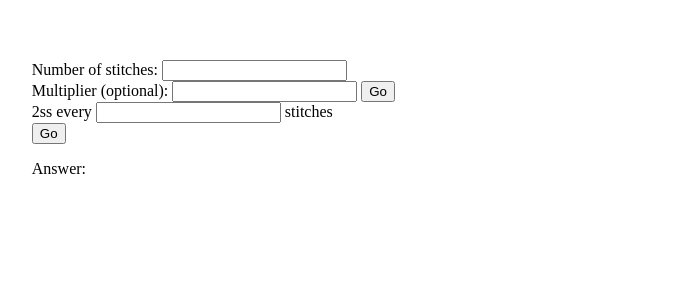
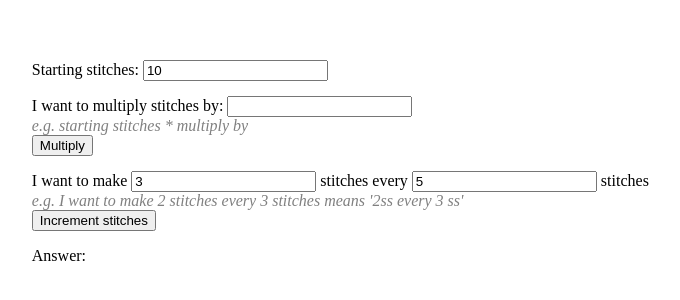
Before and after one commit to ShirleyZ/stitch-counter, a plain HTML site: page index.html in a window 1280 px wide. Shown: the part 140-440 px from the top of the page, without its empty margins (229-909 px from the left). Drawn offline with Linux system fonts and the light colour scheme.

Commit message:
made incrementing dynamic

```diff
--- a/index.html
+++ b/index.html
@@ -2,18 +2,44 @@
 	<head>
 		<title>Stitch calc</title>
 		<script src="js.js"></script>
+		<style type="text/css">
+		.calcType {
+			margin: 15px 0;
+		}
+
+		.helper-text {
+			font-style: italic;
+			color: grey;
+		}
+		</style>
 	</head>
 	<body>
 		<div style="width:60%;margin: auto; margin-top: 200px;">
-			Number of stitches: <input type="number" id="num"><br>
-			Multiplier (optional): <input type="number" id="multi">
-			<button onclick="calc()">Go</button>
-			<br>
+			Starting stitches: <input type="number" id="num" value="10">
 
-			2ss every <input type="number" id="twoSsPer"> stitches
-			<br>
-			<button onclick="calcN()">Go</button>
-			<br>
+			<div class="calcType">
+				I want to multiply stitches by:
+				<input type="number" id="multi">
+				<br>
+				<span class="helper-text">
+					e.g. starting stitches * multiply by
+				</span>
+				<br>
+				<button onclick="calc()">Multiply</button>
+			</div>
+
+			<div class="calcType">
+				I want to make
+				<input type="number" id="numIncrement" value="3">
+				stitches every <input type="number" id="incrementPer" value="5"> stitches
+				<br>
+				<span class="helper-text">
+					e.g. I want to make 2 stitches every 3 stitches means '2ss every 3 ss'
+				</span>
+				<br>
+				<button onclick="calcN()">Increment stitches</button>
+				<br>
+			</div>
 			<p>Answer: <span id="ans"></span></p>
 			<div id="working">
 
--- a/js.js
+++ b/js.js
@@ -3,24 +3,28 @@ function calc() {
 	var multi = document.getElementById("multi").value;
 	console.log(num +" * "+multi);
 	document.getElementById("ans").innerHTML = num*multi;
+	document.getElementById("working").innerHTML = "";
 }
 
 function calcN() {
 	var num = parseInt(document.getElementById("num").value);
-	var per = document.getElementById("twoSsPer").value;
+	var per = parseInt(document.getElementById("incrementPer").value);
+	var numIncrement = parseInt(document.getElementById("numIncrement").value);
 	var ans = 0;
 
 	var workspace = document.getElementById("working");
 	var calculations = "";
 
-	console.log(num+1);
 	for (var i = 1; i < num+1; i++) {
 		ans++;
 		calculations += "<div style='width:55px; float: left'>St "+i+": </div>"+ans
 
 		if (i % per == 0) {
-			ans++
-			calculations += " " + ans
+			// num increment - 1 because you added the first one above
+			for (var j = 0; j < (numIncrement-1); j++) {
+				ans++;
+				calculations += " " + ans;
+			}
 		}
 		calculations += "<br clear='both'>"
 
```
